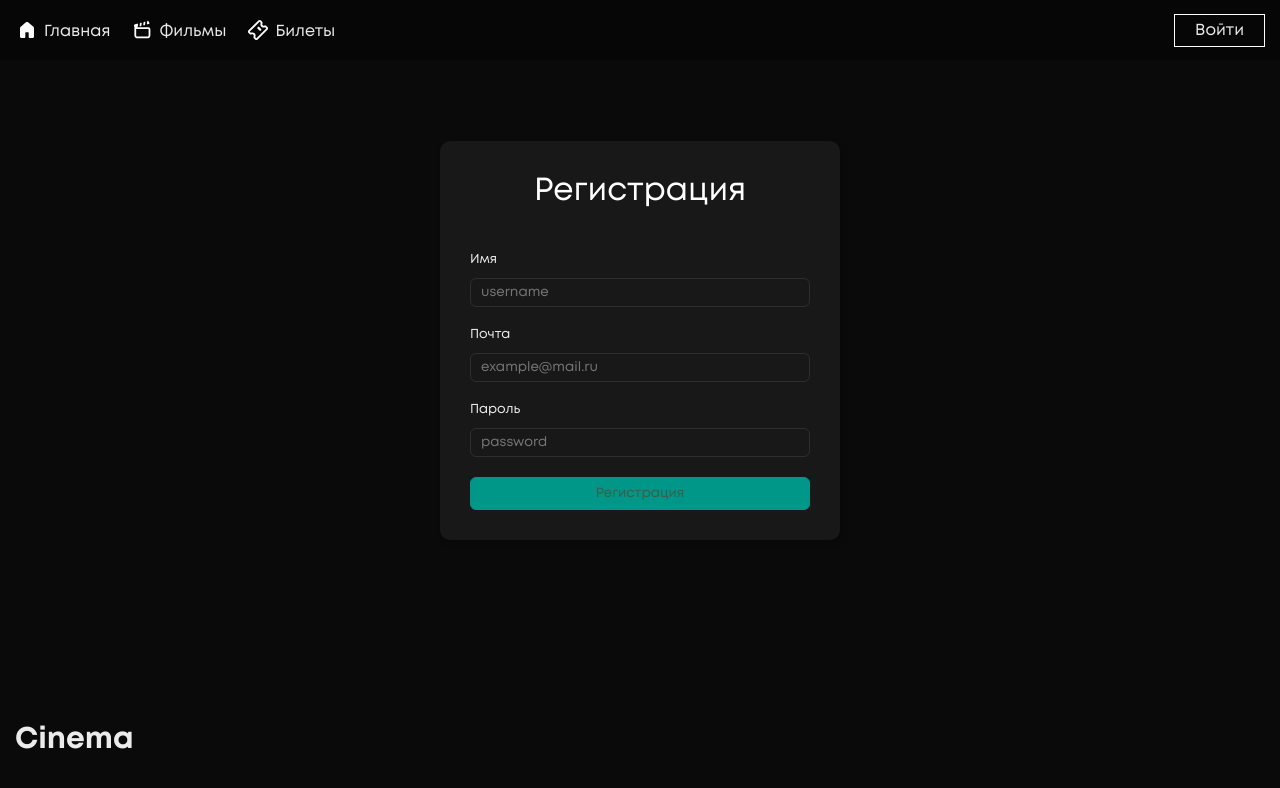
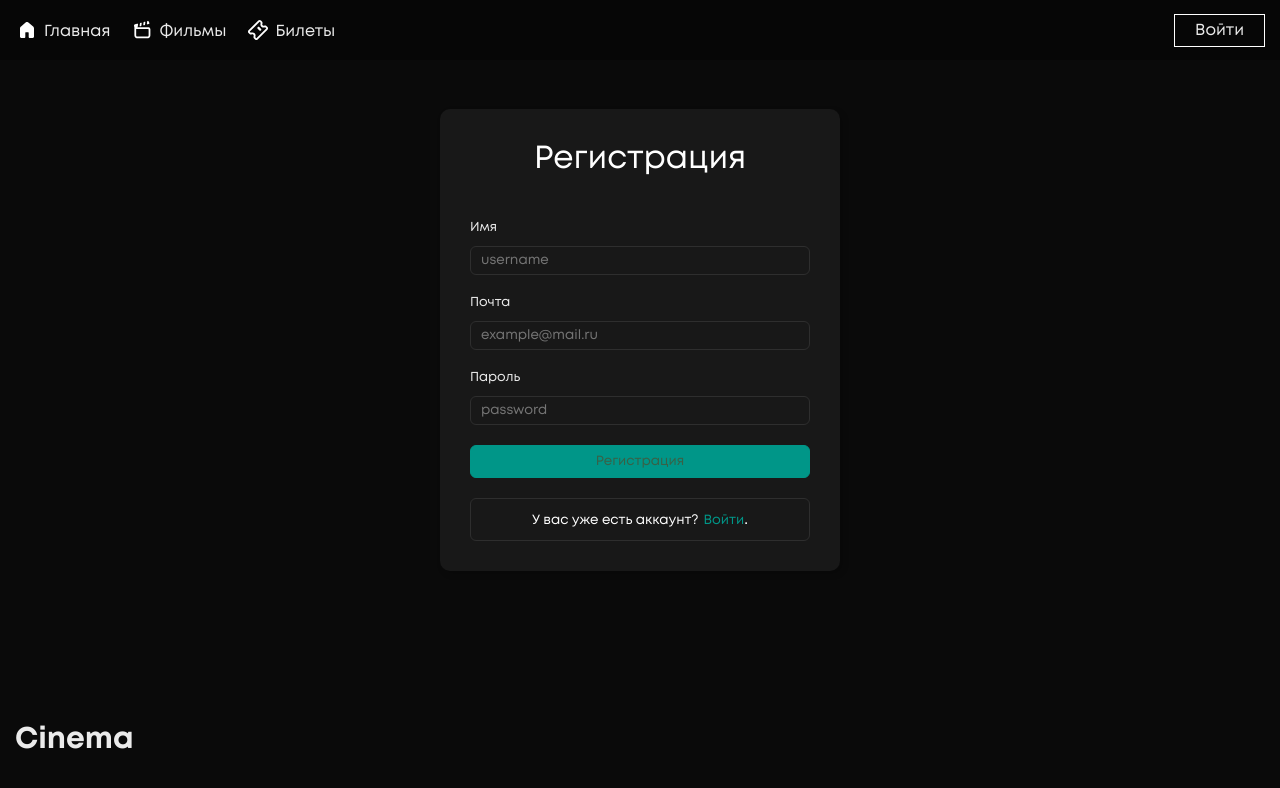
Before and after one commit to Attato/Nebo, a Next.js app: page /signUp in a window 1280 px wide. Shown: the top 788 px of the page. Built offline with nearby package versions, Linux system fonts and the light colour scheme; no server answers; the database is empty.

Commit message:
back to sign in

```diff
--- a/pages/signUp.tsx
+++ b/pages/signUp.tsx
@@ -1,34 +1,16 @@
 import { useState, useEffect } from 'react';
 import { NextPage, GetServerSideProps } from 'next';
 import Head from 'next/head';
+import Link from 'next/link';
 
 import prisma from 'plugins/prisma';
-import express from 'express';
 
 import Header from 'components/header/header';
 import Footer from 'components/footer/footer';
 
 import styles from 'styles/auth.module.scss';
 
-// Prisma
-
-export const getServerSideProps: GetServerSideProps = async () => {
-	const user = await prisma.user.findMany();
-
-	return {
-		props: { user },
-	};
-};
-
-interface User {
-	user: {
-		id: number;
-		username: string;
-		password: string;
-	}[];
-}
-
-const signUp: NextPage = ({ user }: User) => {
+const signUp: NextPage = () => {
 	// Validation
 	const [username, setUsername] = useState('');
 	const [email, setEmail] = useState('');
@@ -155,6 +137,14 @@
 					>
 						Регистрация
 					</button>
+
+					<div className={styles.sign__up}>
+						<small>У вас уже есть аккаунт?</small>
+						<Link href="/signIn">
+							<a>Войти</a>
+						</Link>
+						.
+					</div>
 				</div>
 			</main>
 
```
